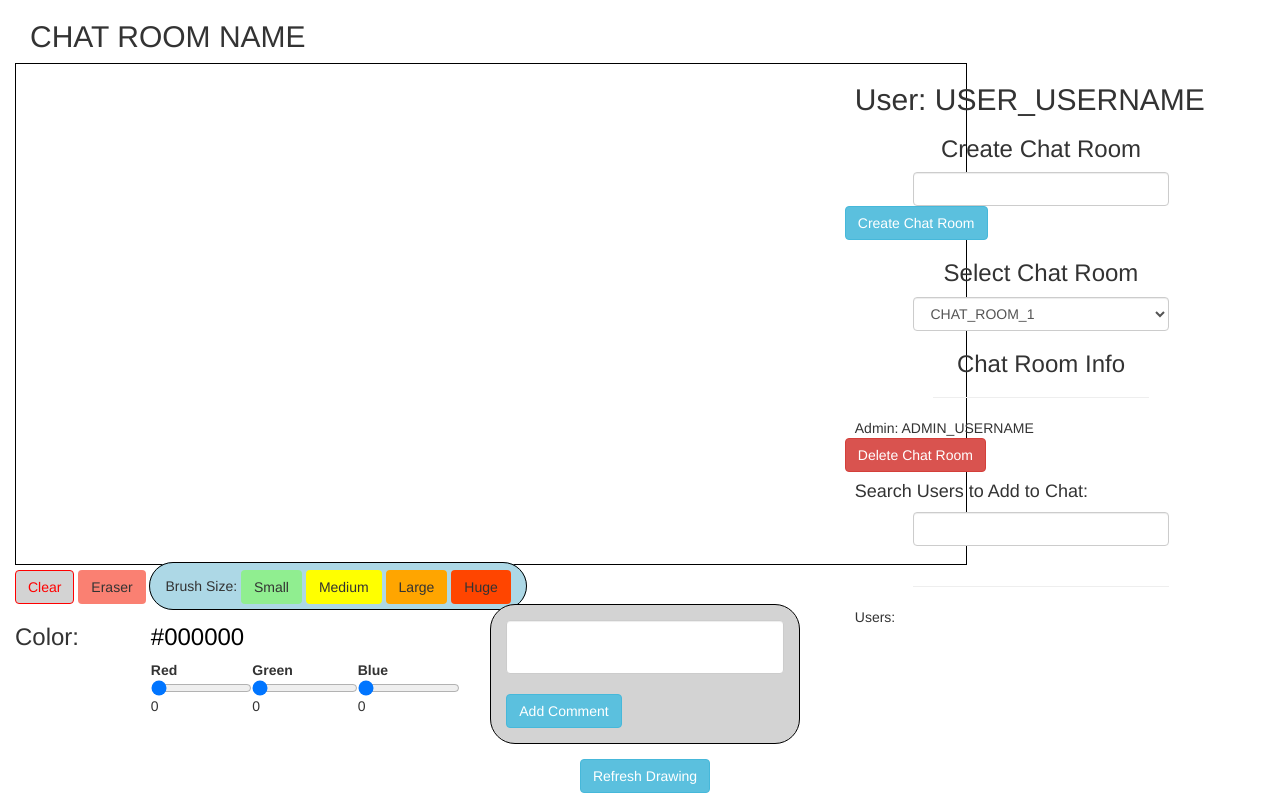
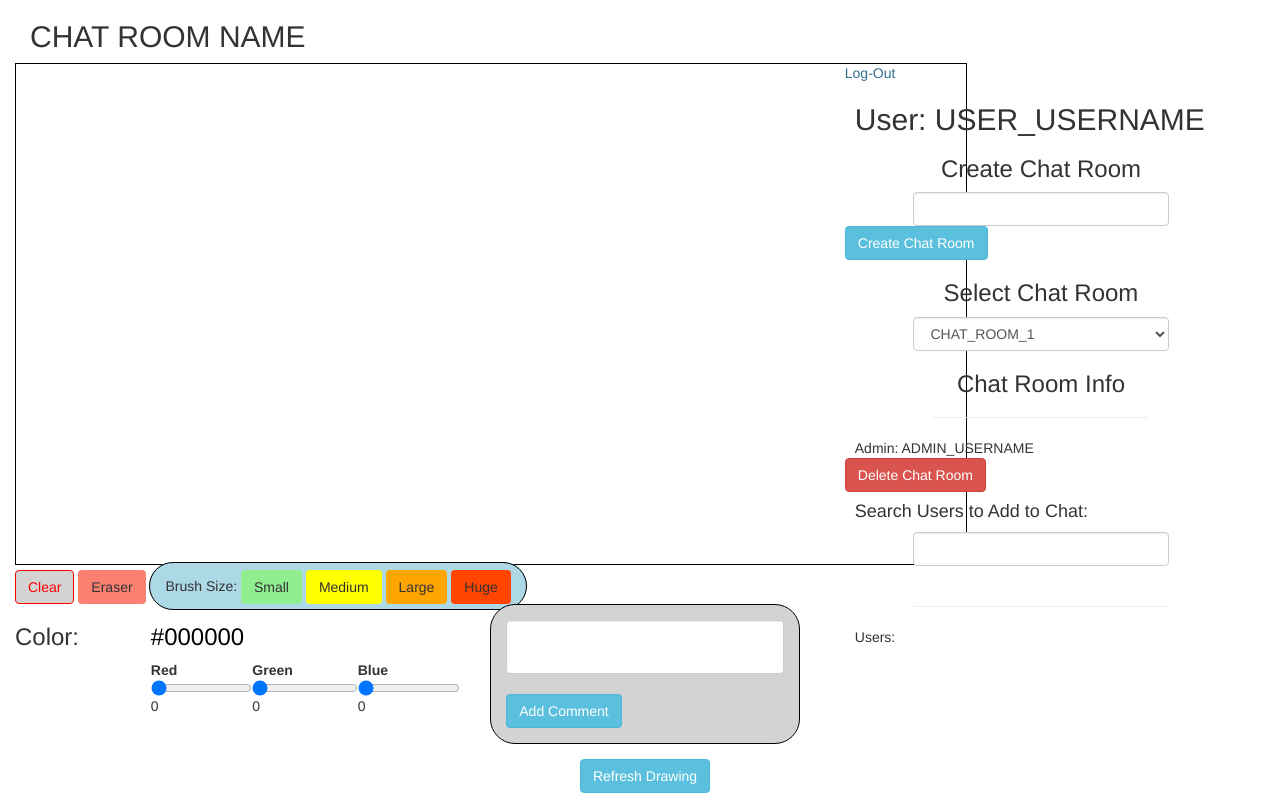
Before and after one commit to HoltPicklesimer/Drawn-Out-Chat, a website: page public/paint.html in a window 1280 px wide. Shown: the top 800 px of the page. Drawn offline with nearby package versions, Linux system fonts and the light colour scheme; no server answers.

Commit message:
Added Sessions

```diff
--- a/public/paint.html
+++ b/public/paint.html
@@ -99,6 +99,7 @@
 
 <!-- The User Section of the Screen -->
 <div class="col-sm-4">
+	<a class="text-info" onclick="logout()">Log-Out</a>
 	<h2 class="right-col">User: <span id="user">USER_USERNAME</span></h2>
 	<h3 style="text-align: center">Create Chat Room</h3>
 	<input type="text" id="chatNamer" class="form-control" style="width:65%; margin: 0 auto" />
--- a/public/view.js
+++ b/public/view.js
@@ -27,6 +27,15 @@ function updateOnTimer() {
 	loadComments();
 	loadRoomUsers();
 	loadUserRooms();
+}
+
+// Log the user out
+function logout() {
+	$.get(url + "logout", params, function(data, status){
+		console.log(status);
+		if (data.success)
+			window.location.href = url + "login.html";
+	});
 }
 
 // Kick person off if not logged in
```
